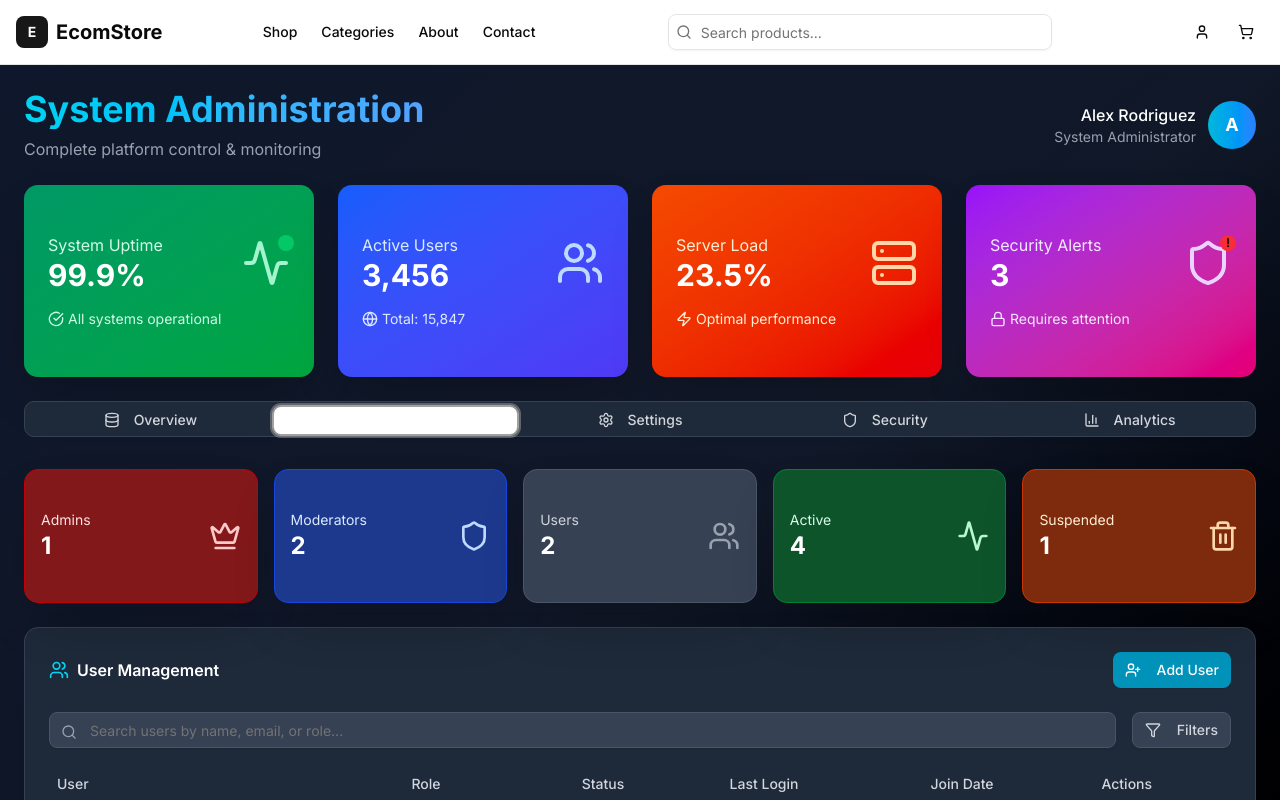
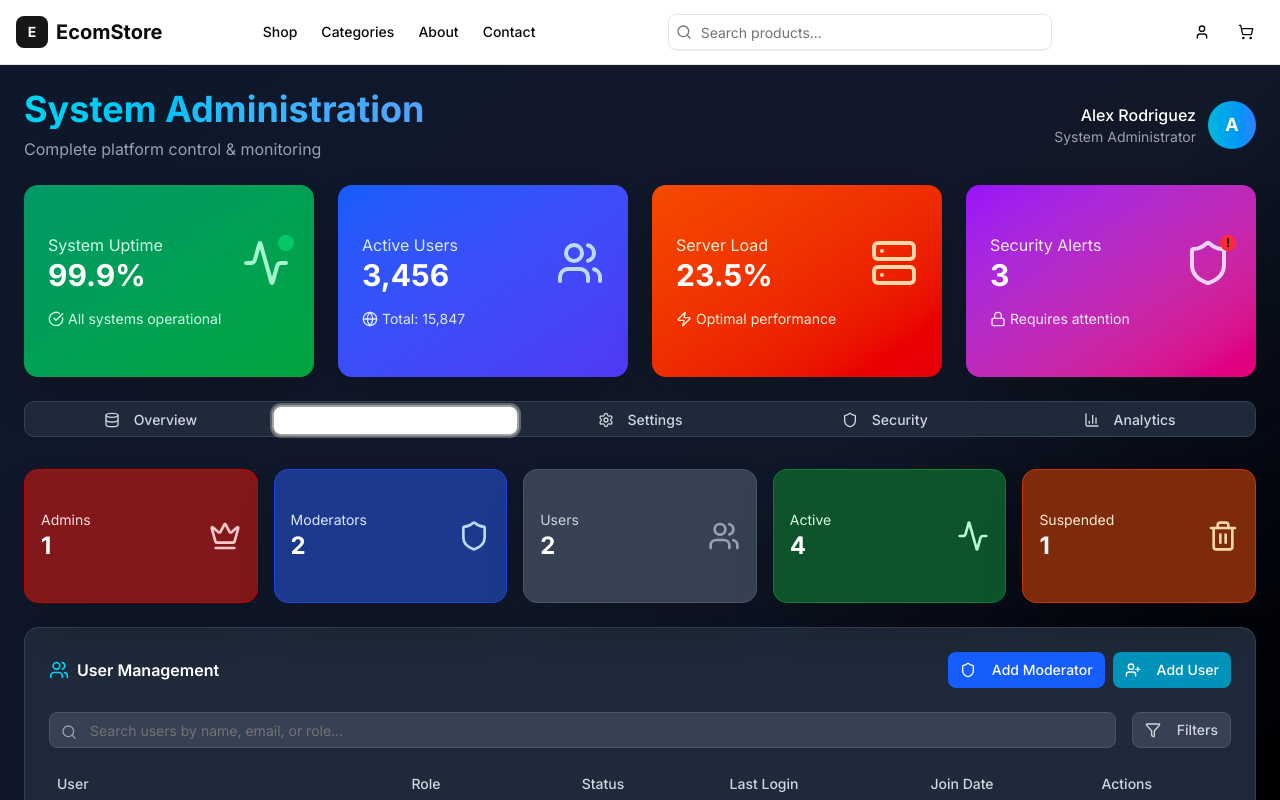
Before and after one commit to arman-develops/shopricana, a Next.js app: page /admin/system in a window 1280 px wide. Both pictures are taken after a click on the tab "Users". Shown: the top 800 px of the page. Built offline with nearby package versions, Linux system fonts and the light colour scheme.

Commit message:
Added user role management

```diff
--- a/src/components/admin/user-role-management.tsx
+++ b/src/components/admin/user-role-management.tsx
@@ -22,6 +22,7 @@ import {
   Mail,
   Calendar,
   Activity,
+  XCircle,
 } from "lucide-react"
 
 export function UserRoleManagement() {
@@ -185,10 +186,16 @@ export function UserRoleManagement() {
             <Users className="h-5 w-5 text-cyan-400" />
             <span>User Management</span>
           </CardTitle>
-          <Button className="bg-cyan-600 hover:bg-cyan-700">
-            <UserPlus className="h-4 w-4 mr-2" />
-            Add User
-          </Button>
+          <div className="space-x-2">
+            <Button className="bg-blue-600 hover:bg-blue-700">
+              <Shield className="h-4 w-4 mr-2" />
+              Add Moderator
+            </Button>
+            <Button className="bg-cyan-600 hover:bg-cyan-700">
+              <UserPlus className="h-4 w-4 mr-2" />
+              Add User
+            </Button>
+          </div>
         </CardHeader>
         <CardContent className="space-y-4">
           {/* Search and Filters */}
@@ -266,10 +273,16 @@ export function UserRoleManagement() {
                               <Edit className="h-4 w-4 mr-2" />
                               Edit User
                             </DropdownMenuItem>
-                            <DropdownMenuItem className="text-gray-300 hover:bg-gray-700">
+                            <DropdownMenuItem className="text-blue-400 hover:bg-gray-700">
                               <Shield className="h-4 w-4 mr-2" />
-                              Change Role
+                              Promote to Moderator
                             </DropdownMenuItem>
+                            {user.role === "moderator" && (
+                              <DropdownMenuItem className="text-orange-400 hover:bg-gray-700">
+                                <XCircle className="h-4 w-4 mr-2" />
+                                Demote Moderator
+                              </DropdownMenuItem>
+                            )}
                             <DropdownMenuItem className="text-red-400 hover:bg-gray-700">
                               <Trash2 className="h-4 w-4 mr-2" />
                               Delete User
```
